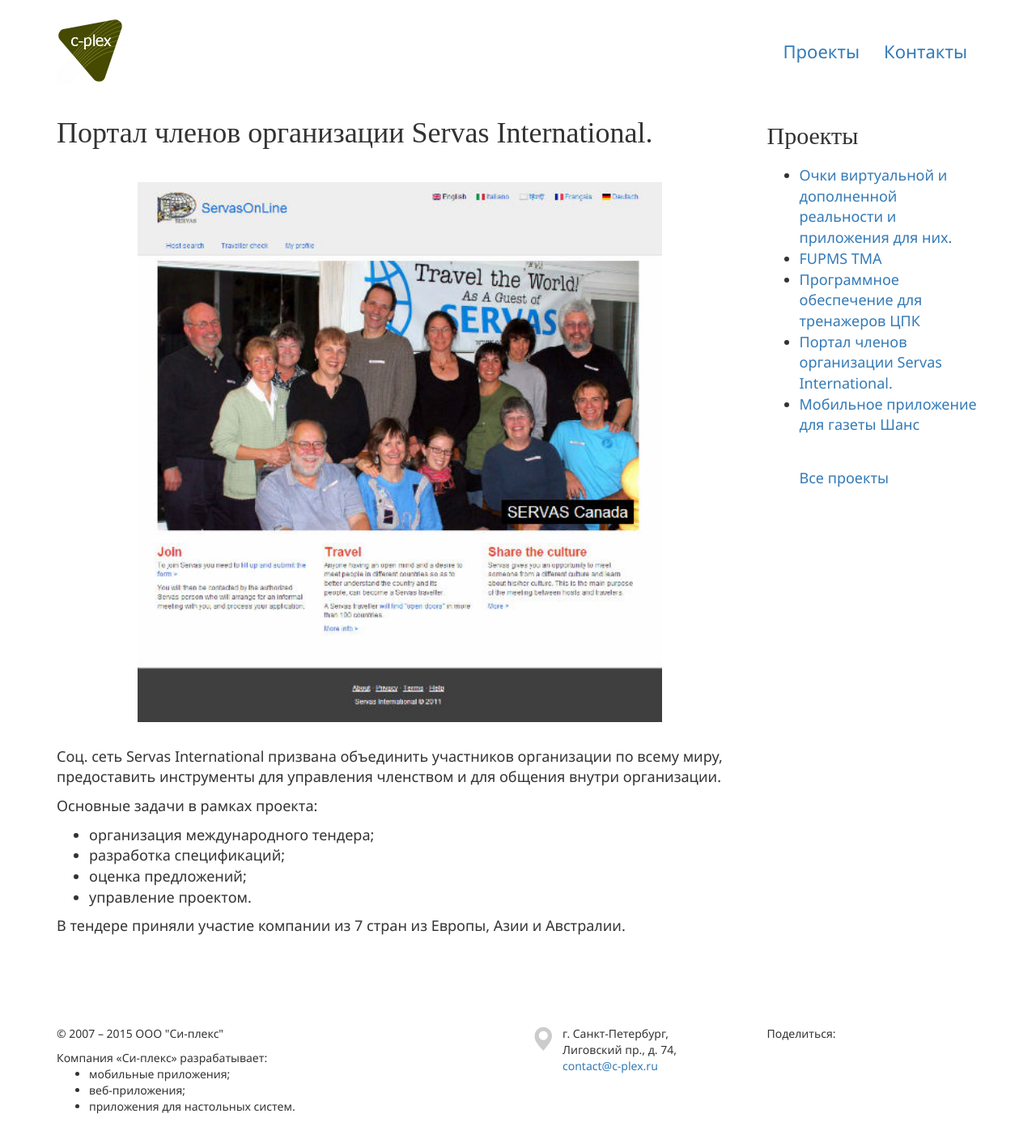
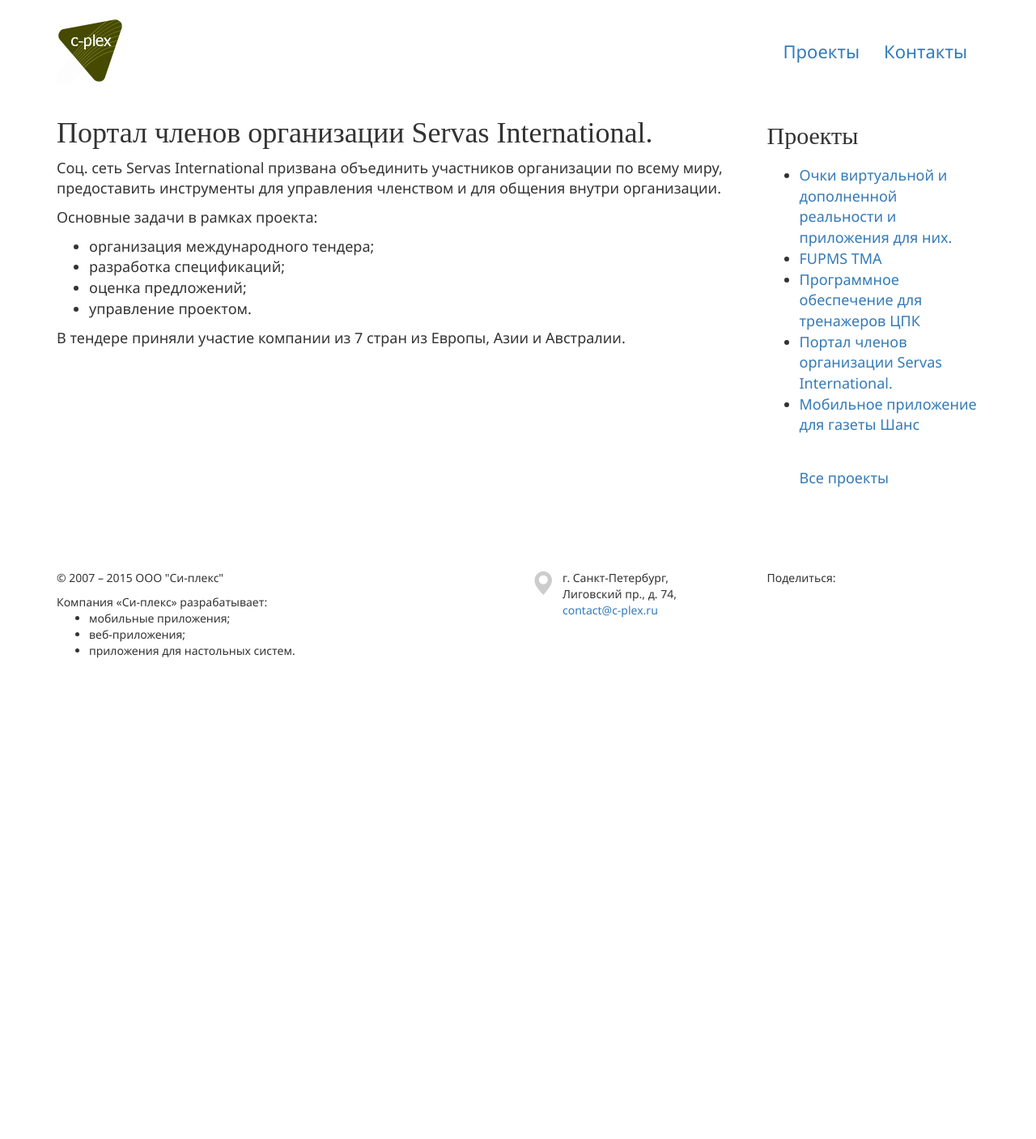
Before and after one commit to c-plex/c-plex.github.io, a Jekyll site: the page built from _projects/servas.html, in a window 1280 px wide. Shown: the whole page at 81% size. Built offline with Jekyll 4.4.1, drawn with Linux system fonts in a browser that asks for light colours; nearby versions of some CDN libraries; after the commit the page ends 900 px from its top, so only the background shows below that.

Commit message:
commented servas img

```diff
--- a/_projects/servas.html
+++ b/_projects/servas.html
@@ -28,7 +28,7 @@
 <h3>Статус</h3>
 Портал в процессе разработки. -->
 
-<img class="project-img" src="/imgs/projects/servas/main.jpg">
+<!-- <img class="project-img" src="/imgs/projects/servas/main.jpg"> -->
 
 <p>Соц. сеть Servas International призвана объединить участников организации по всему миру, предоставить инструменты для управления членством и для общения внутри организации.</p>
 
```
